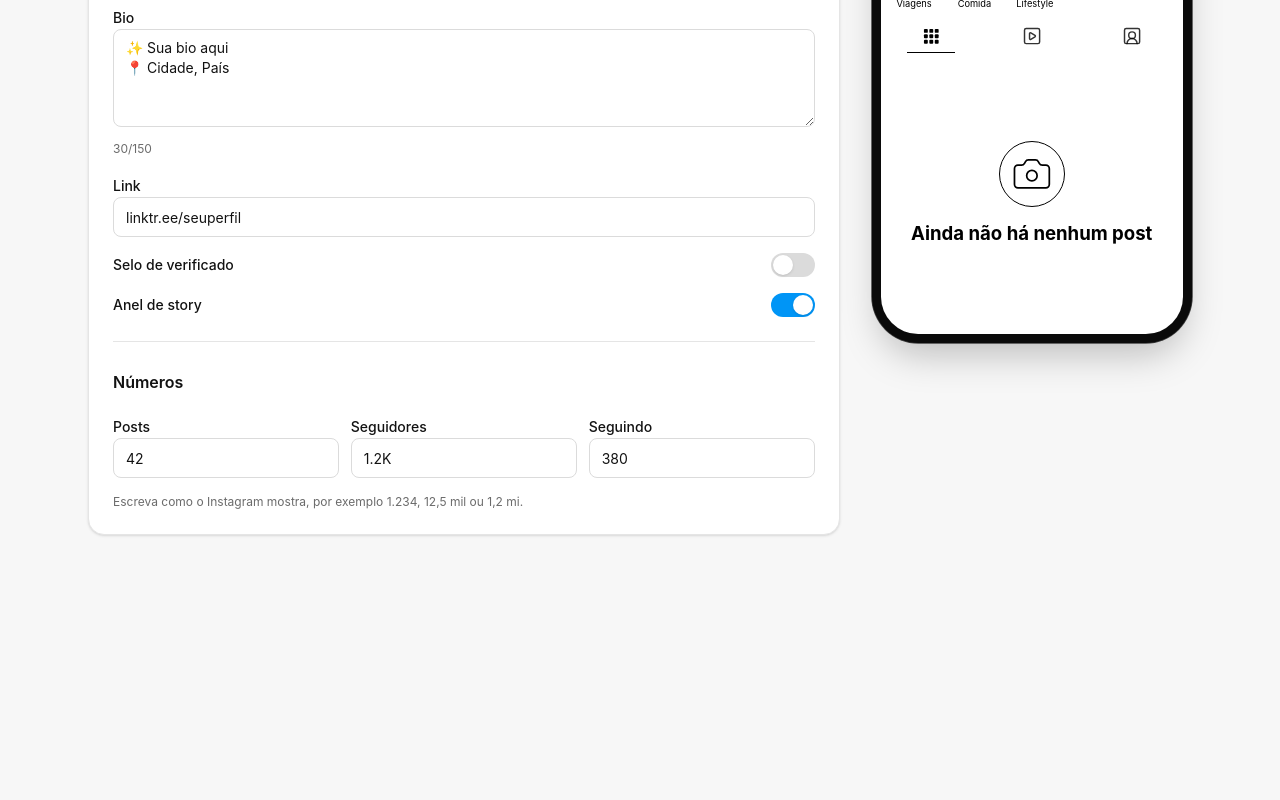
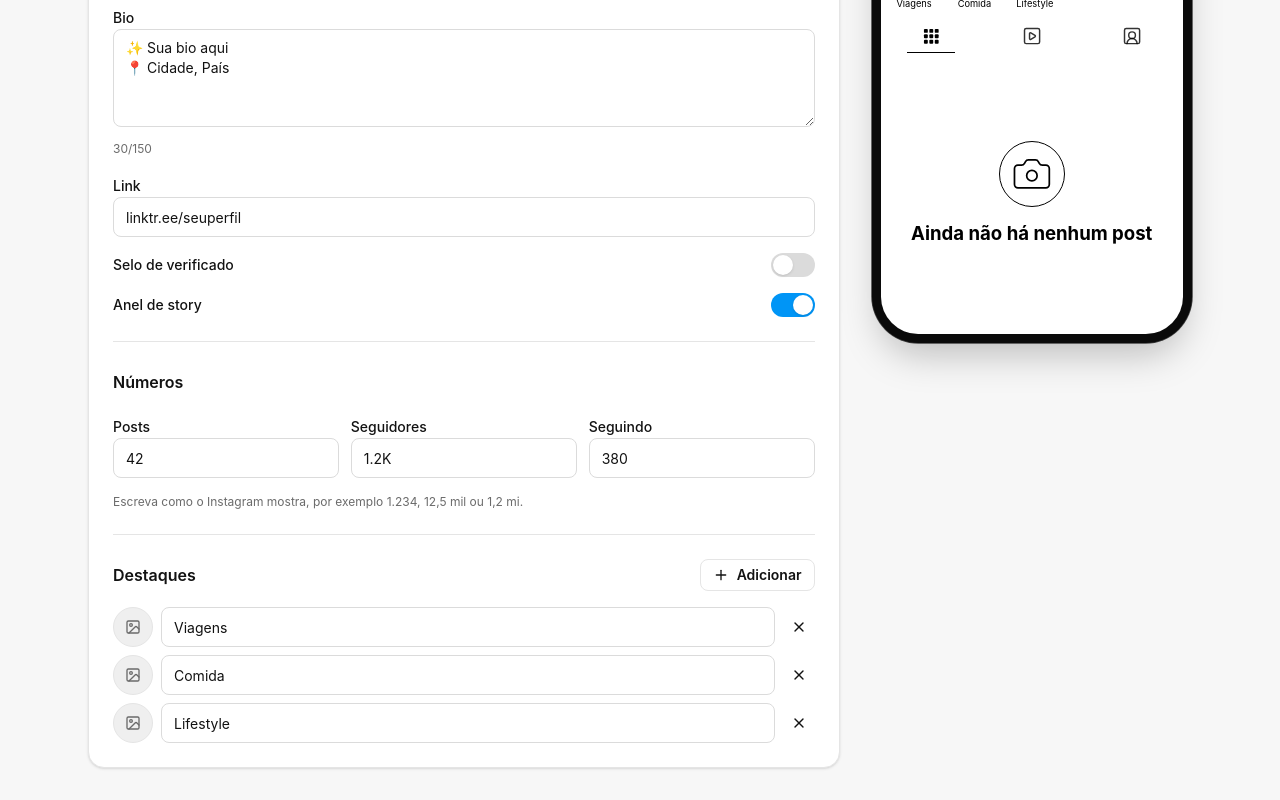
Before and after one commit to BryanGab0/instagram-profile-preview, a React (Vite) app: page / in a window 1280 px wide. Shown: the part 426-1226 px from the top of the page. Before the commit the page ends 993 px from the top, so only its background shows below. Built offline with nearby package versions, Linux system fonts and the light colour scheme.

Commit message:
feat(editor): manage highlights

```diff
--- a/src/components/editor/EditPanel.tsx
+++ b/src/components/editor/EditPanel.tsx
@@ -2,6 +2,7 @@ import type { ProfileActions } from "@/hooks/useProfile";
 import type { Profile } from "@/types/profile";
 import { ProfileSection } from "./ProfileSection";
 import { StatsSection } from "./StatsSection";
+import { HighlightsSection } from "./HighlightsSection";
 
 interface EditPanelProps {
   profile: Profile;
@@ -13,6 +14,7 @@ export function EditPanel({ profile, actions }: EditPanelProps) {
     <div className="mt-6 space-y-6">
       <ProfileSection profile={profile} setField={actions.setField} />
       <StatsSection profile={profile} setField={actions.setField} />
+      <HighlightsSection highlights={profile.highlights} actions={actions} />
     </div>
   );
 }
--- /dev/null
+++ b/src/components/editor/HighlightsSection.tsx
@@ -0,0 +1,73 @@
+import { ImageIcon, Plus, X } from "lucide-react";
+import { Button } from "@/components/ui/Button";
+import { Input } from "@/components/ui/Input";
+import type { ProfileActions } from "@/hooks/useProfile";
+import type { Highlight } from "@/types/profile";
+import { ImagePicker } from "./ImagePicker";
+import { Section } from "./Section";
+
+const HIGHLIGHT_NAME_MAX_LENGTH = 15;
+
+interface HighlightsSectionProps {
+  highlights: Highlight[];
+  actions: Pick<ProfileActions, "addHighlight" | "updateHighlight" | "removeHighlight">;
+}
+
+export function HighlightsSection({ highlights, actions }: HighlightsSectionProps) {
+  return (
+    <Section
+      title="Destaques"
+      action={
+        <Button variant="outline" size="sm" onClick={() => actions.addHighlight("Destaque")}>
+          <Plus /> Adicionar
+        </Button>
+      }
+    >
+      {highlights.length === 0 ? (
+        <p className="text-sm text-muted-foreground">
+          Sem destaques. No Instagram, a fileira de destaques some quando não há nenhum.
+        </p>
+      ) : (
+        <ul className="space-y-2">
+          {highlights.map((highlight) => (
+            <li key={highlight.id} className="flex items-center gap-2">
+              <ImagePicker onPick={([image]) => actions.updateHighlight(highlight.id, { image })}>
+                {(open) => (
+                  <button
+                    type="button"
+                    onClick={open}
+                    aria-label={`Escolher capa de ${highlight.name || "destaque"}`}
+                    className="flex size-10 shrink-0 items-center justify-center overflow-hidden rounded-full border bg-secondary outline-none hover:opacity-80 focus-visible:ring-2 focus-visible:ring-ring"
+                  >
+                    {highlight.image ? (
+                      <img src={highlight.image} alt="" className="size-full object-cover" />
+                    ) : (
+                      <ImageIcon className="size-4 text-muted-foreground" />
+                    )}
+                  </button>
+                )}
+              </ImagePicker>
+              <Input
+                value={highlight.name}
+                onChange={(event) =>
+                  actions.updateHighlight(highlight.id, { name: event.target.value })
+                }
+                maxLength={HIGHLIGHT_NAME_MAX_LENGTH}
+                aria-label="Nome do destaque"
+                placeholder="Nome"
+              />
+              <Button
+                variant="ghost"
+                size="icon-sm"
+                onClick={() => actions.removeHighlight(highlight.id)}
+                aria-label={`Remover ${highlight.name || "destaque"}`}
+              >
+                <X />
+              </Button>
+            </li>
+          ))}
+        </ul>
+      )}
+    </Section>
+  );
+}
```
